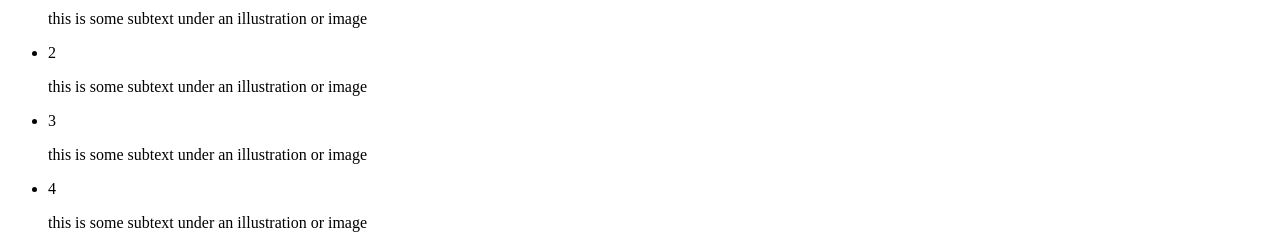
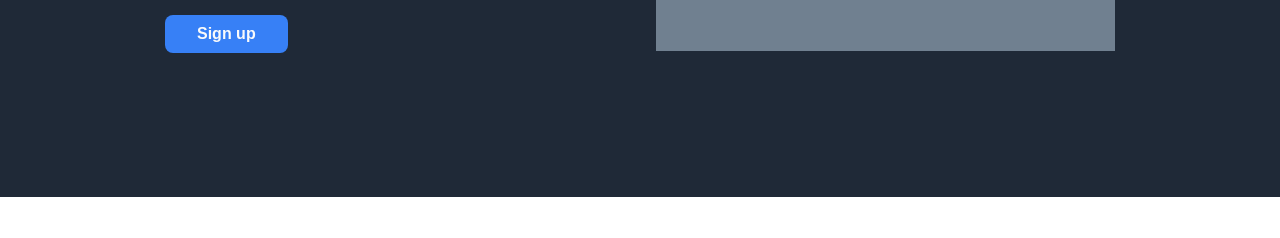
Before and after one commit to diogofied/odin-landingpage, a plain HTML site: page index.html in a window 1280 px wide. Shown: the part 340-578 px from the top of the page. Drawn offline with Linux system fonts and the light colour scheme; the site is published under a folder, as on GitHub Pages, so addresses that start at the root find nothing.

Commit message:
Fix CSS link

```diff
--- a/index.html
+++ b/index.html
@@ -4,7 +4,7 @@
     <meta charset="utf-8" />
     <meta http-equiv="X-UA-Compatible" content="IE=edge" />
     <meta name="viewport" content="width=device-width, initial-scale=1.0" />
-    <link rel="stylesheet" href="/dists/main.css" />
+    <link rel="stylesheet" href="./dists/main.css" />
     <title>Landing Page</title>
   </head>
   <body>
```
